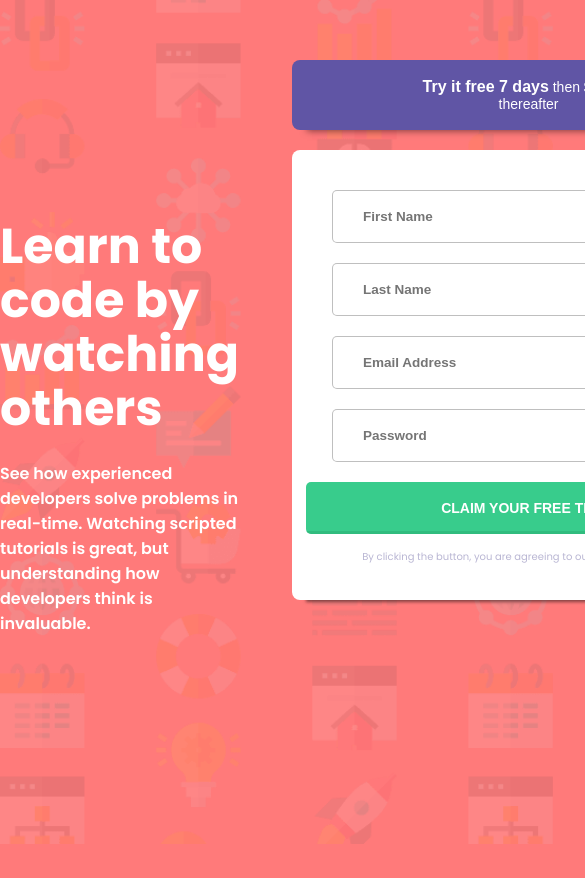
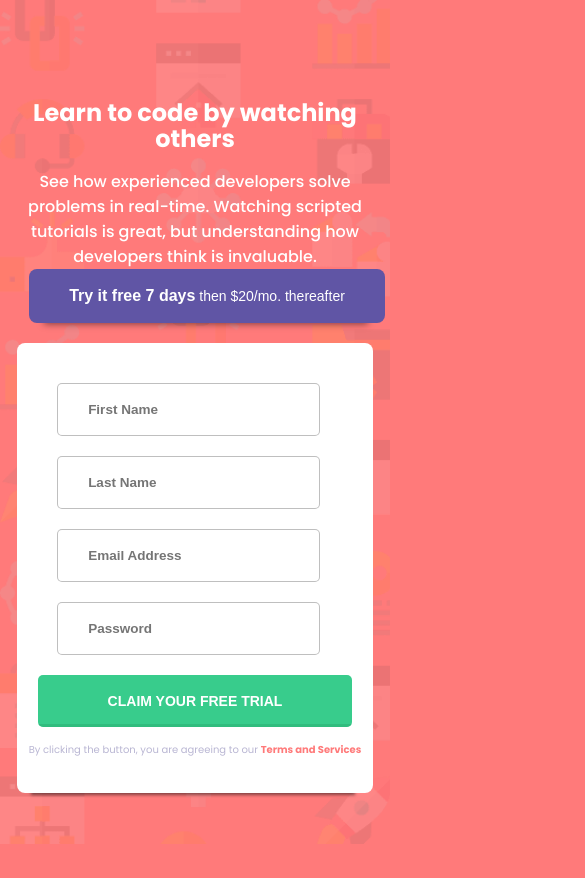
Before and after one commit to darrylrachel/fm-sign-up-form-component, a plain HTML site: page index.html in a window 390 px wide. Shown: the top 878 px of the page, 585 px wide, since content can reach past the window. Before the commit the page ends 844 px from the top, so only its background shows below. Drawn offline with Linux system fonts and the light colour scheme.

Commit message:
Styling mobile

```diff
--- a/assets/stylesheets/index.css
+++ b/assets/stylesheets/index.css
@@ -123,3 +123,62 @@ p .terms {
   color: hsl(0, 100%, 74%);
   font-weight: 700;
 }
+
+@media ( min-width: 375px ) {
+  .wrapper {
+    flex-direction: column;
+    align-items: center;
+  }
+  .left {
+    height: 100%;
+    padding: 0;
+  }
+  .title {
+    margin-top: 40px;
+  }
+  .title h1 {
+    color: #fff;
+    font-size: 24px;
+    font-weight: 900;
+    line-height: 1.1;
+    text-align: center;
+  }
+  .body p {
+    color: #fff;
+    font-weight: 500;
+    margin-top: 16px;
+    text-align: center;
+  }
+  .purple-button {
+    background-color: hsl(248, 32%, 49%);
+    border-radius: 8px;
+    color: #fff;
+    font-size: 14px;
+    padding: 18px 40px;
+    text-align: center;
+    position: relative;
+    left: 12px;
+    box-shadow:  -1px 17px 7px -16px rgba(0, 0, 0, 0.5);
+    -webkit-box-shadow:  -1px 17px 7px -16px rgba(0, 0, 0, 0.5);
+  }
+  .field {
+    border: 1px solid rgba(182, 182, 182, 0.867);
+    border-radius: 5px;
+    display: block;
+    font-size: 13.5px;
+    font-weight: 600;
+    padding: 18px 50px 18px 30px;
+    margin: 0px 40px 20px 40px;
+  }
+  .green-button {
+    background-color: hsl(154, 59%, 51%);
+    border-radius: 5px;
+    color: #fff;
+    font-size: 14px;
+    padding: 18px 70px;
+    text-align: center;
+    text-transform: uppercase;
+    font-weight: 700;
+    box-shadow: inset -5px -27px 0px -24px rgba(42, 174, 115, 0.5);
+    -webkit-box-shadow: inset -5px -27px 0px -24px rgba(42, 174, 115, 0.5);
+}
```
